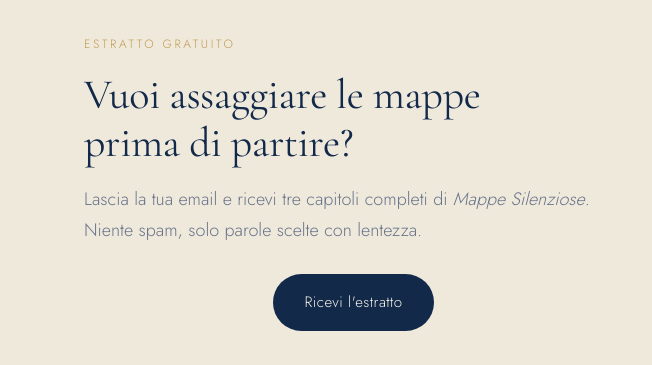
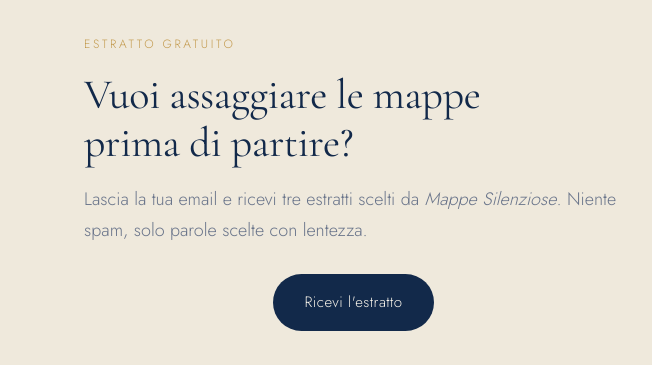
Before and after one commit to aki1806-droid/laparolagiusta, a plain HTML site: page achillepagliaro.html in a window 1280 px wide. Shown: the part 9157-9522 px from the top of the page, 0-652 px from the left. Drawn offline with nearby package versions, Linux system fonts and the light colour scheme.

Commit message:
Allinea il testo dell'estratto: tre estratti, non capitoli interi
Co-Authored-By: Claude Opus 5 <noreply@anthropic.com>

```diff
--- a/achillepagliaro.html
+++ b/achillepagliaro.html
@@ -374,7 +374,7 @@ footer{border-top:1px solid var(--linea);padding:44px 0;font-size:14px;color:var
     <div>
       <div class="etichetta">Estratto gratuito</div>
       <h2>Vuoi assaggiare le mappe prima di partire?</h2>
-      <p class="intro">Lascia la tua email e ricevi tre capitoli completi di <em>Mappe Silenziose</em>. Niente spam, solo parole scelte con lentezza.</p>
+      <p class="intro">Lascia la tua email e ricevi tre estratti scelti da <em>Mappe Silenziose</em>. Niente spam, solo parole scelte con lentezza.</p>
       <div class="hero-azioni" style="margin-top:28px">
         <a class="btn btn-blu" href="https://sendfox.com/form/1gqrw6/3ljwrl">Ricevi l'estratto</a>
       </div>
```
